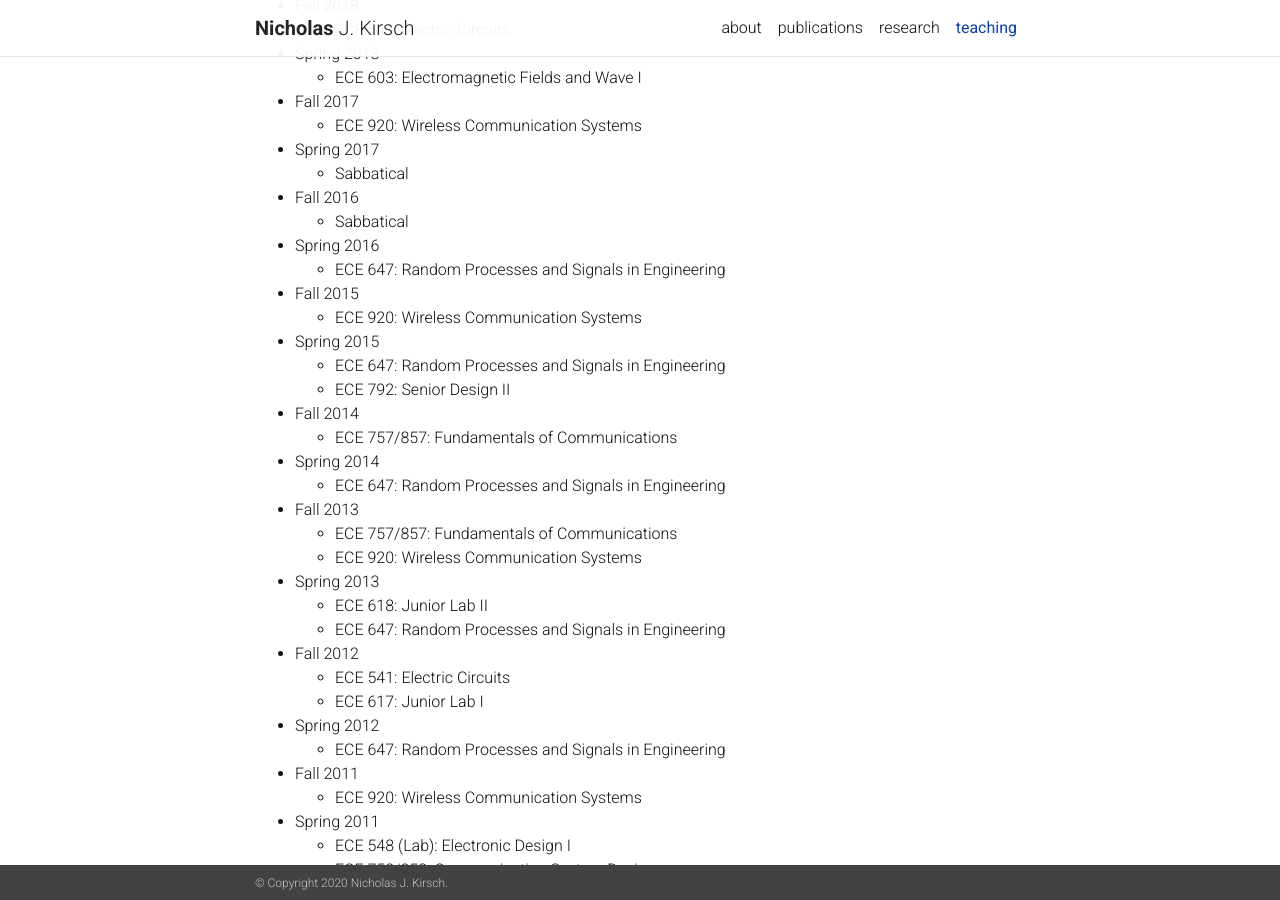
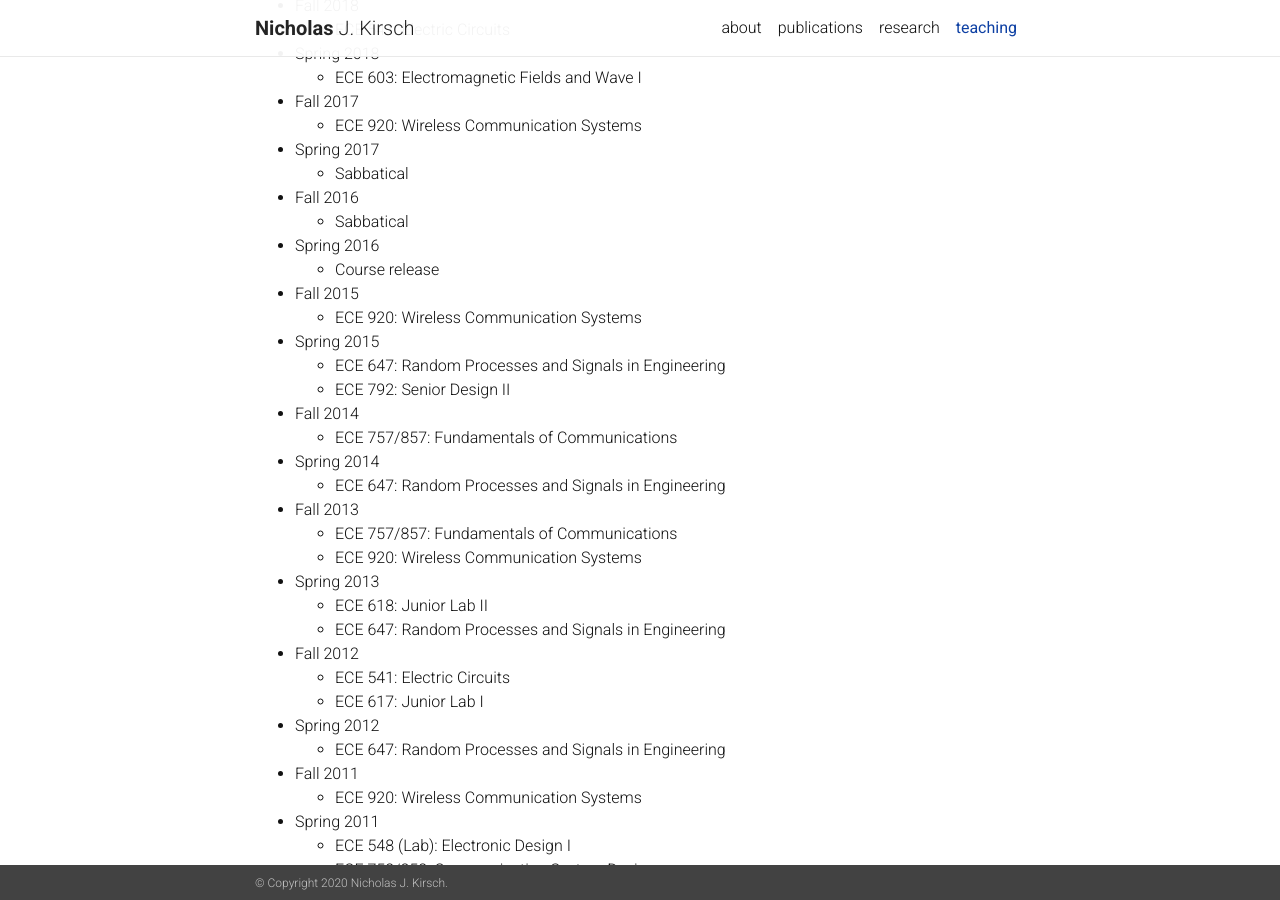
Before and after one commit to nicholasjkirsch/nicholasjkirsch.github.io, a Jekyll site: the page built from _pages/teaching.md, in a window 1280 px wide and 900 px high, scrolled down 462 px. Built offline with Jekyll 4.4.1, drawn with Linux system fonts in a browser that asks for light colours; nearby versions of some CDN libraries; a style sheet for code colours, icons or effects is not loaded.

Commit message:
Update teaching.md

```diff
--- a/_pages/teaching.md
+++ b/_pages/teaching.md
@@ -27,7 +27,7 @@ nav: true
 - Fall 2016
     - Sabbatical
 - Spring 2016
-    - ECE 647: Random Processes and Signals in Engineering
+    - Course release
 - Fall 2015
     - ECE 920: Wireless Communication Systems
 - Spring 2015
```
